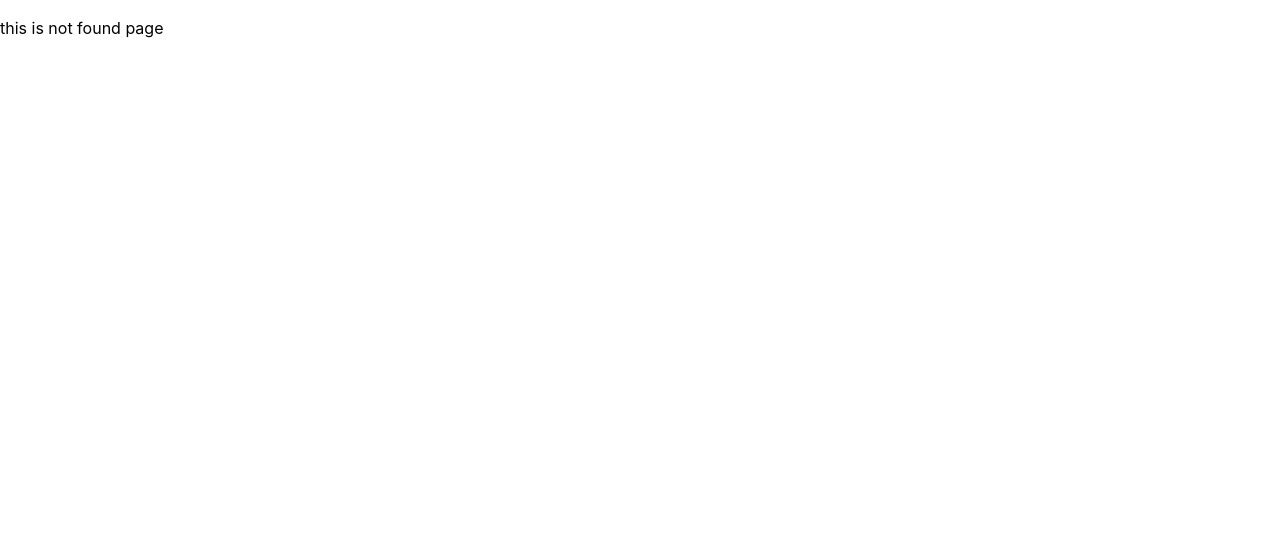
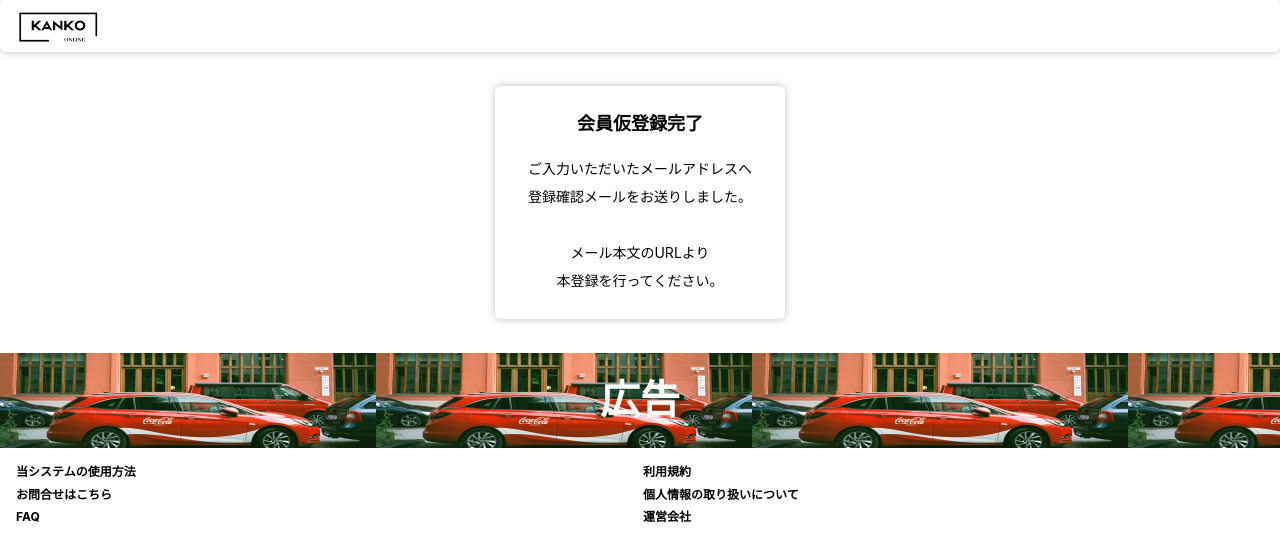
Before and after one commit to kabushikigaisya-kuwadatenoki/areafree-frontend, a Next.js app: page /register/temporary in a window 1280 px wide. Before the commit this address had no page. Shown: the top 560 px of the page. Built offline with nearby package versions, Linux system fonts and the light colour scheme.

Commit message:
仮会員登録完了画面作成

```diff
--- /dev/null
+++ b/app/(unauthenticated)/register/temporary/page.tsx
@@ -0,0 +1,22 @@
+import { Paper, Stack, Text } from '@mantine/core'
+export default function Page() {
+  return (
+    <Paper p="lg" shadow="lg" maw={290} mx="auto" my={34}>
+      <Stack align="center">
+        <Text fw={700} size="lg">
+          会員仮登録完了
+        </Text>
+        <Text ta="center" size="sm" lh={2}>
+          ご入力いただいたメールアドレスへ
+          <br />
+          登録確認メールをお送りしました。
+          <br />
+          <br />
+          メール本文のURLより
+          <br />
+          本登録を行ってください。
+        </Text>
+      </Stack>
+    </Paper>
+  )
+}
```
